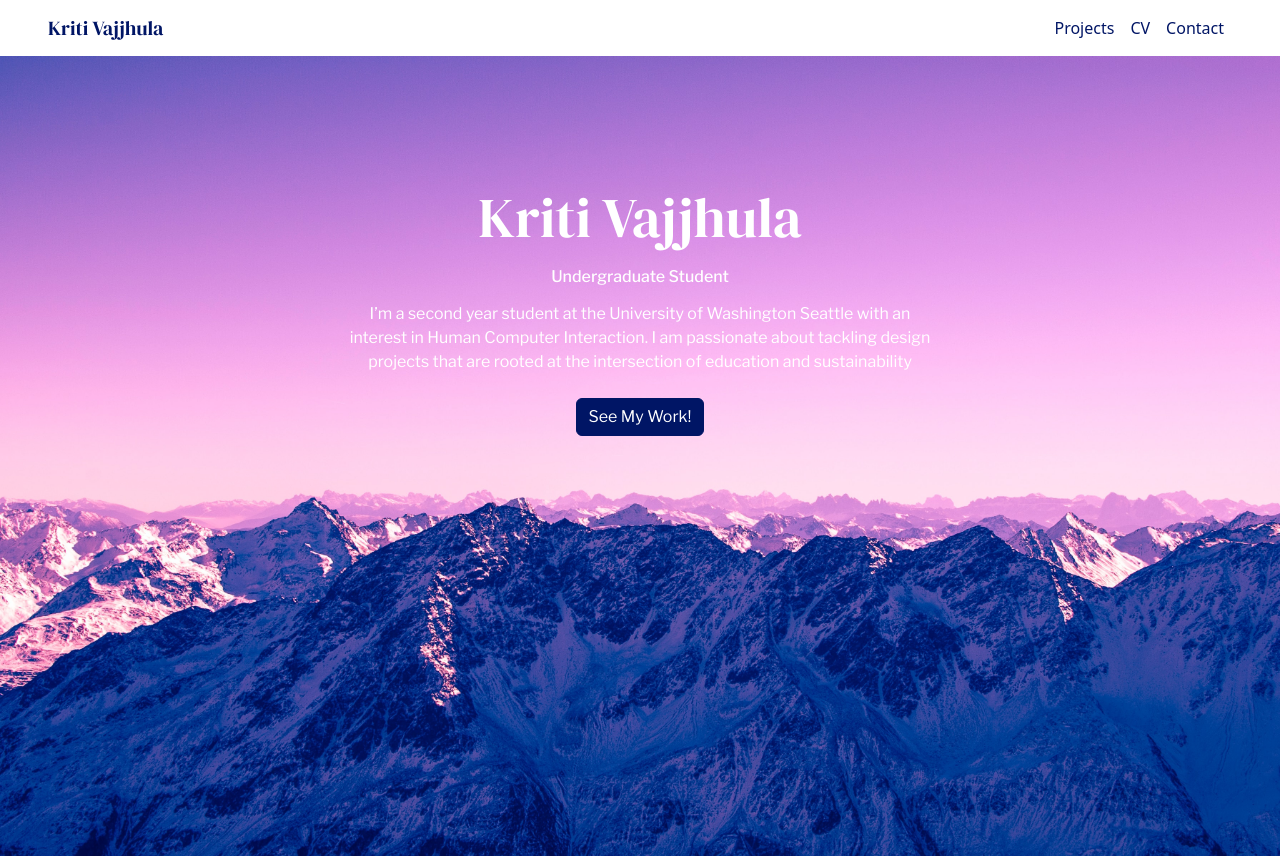
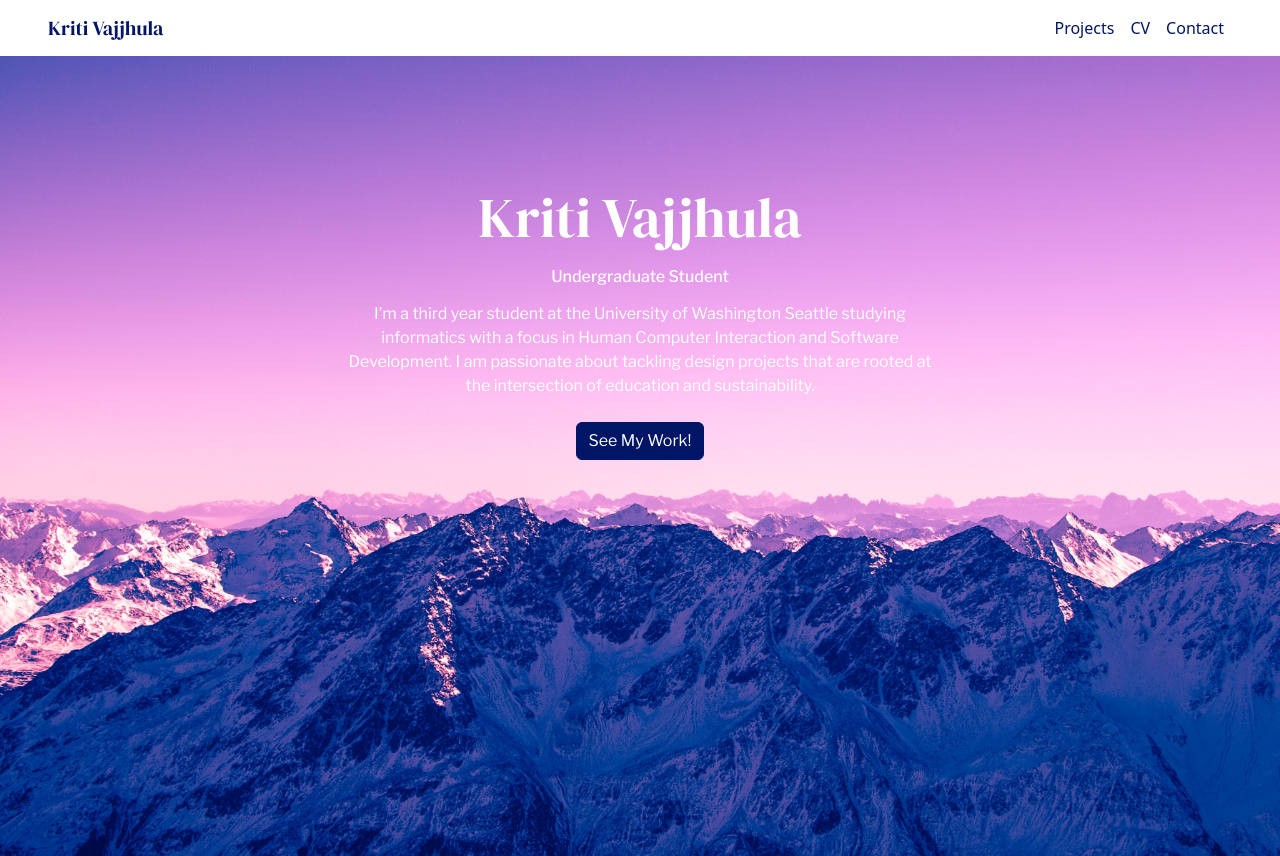
Before and after one commit to kvajjhula/kriti_portfolio, a React (Create React App) app: page / in a window 1280 px wide. Built offline with nearby package versions, Linux system fonts and the light colour scheme.

Commit message:
update home page description

```diff
--- a/src/Home.js
+++ b/src/Home.js
@@ -13,7 +13,7 @@ export function HomePage(props) {
                     <h2>Undergraduate Student</h2>
                 </div>
                 <div className="paragraph">
-                    <p>I’m a second year student at the University of Washington Seattle with an interest in Human Computer Interaction. I am passionate about tackling design projects that are rooted at the intersection of education and sustainability</p>
+                    <p>I’m a third year student at the University of Washington Seattle studying informatics with a focus in Human Computer Interaction and Software Development. I am passionate about tackling design projects that are rooted at the intersection of education and sustainability.</p>
                 </div>
                 <Link to="/Projects">
                     <Button variant="primary">See My Work!</Button>
```
